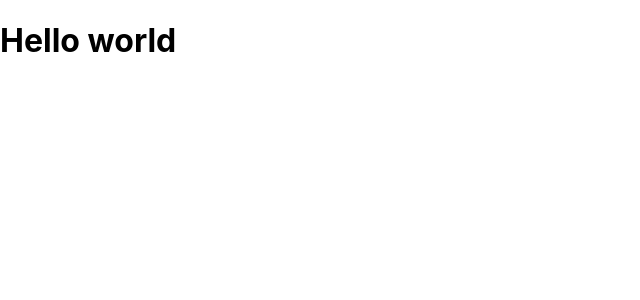
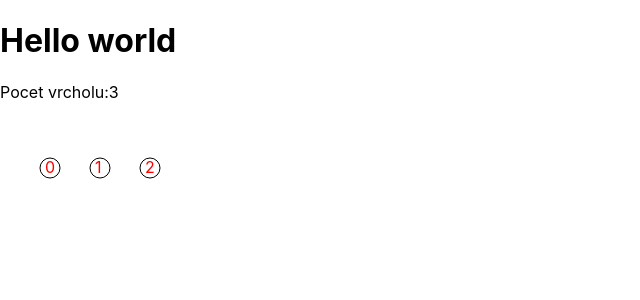
Before and after one commit to DangQuyTaiKB/Automat-React-app, a React (Create React App) app in the folder project/: page / in a window 1280 px wide. Shown: the top 300 px of the page, without its empty margins (0-640 px from the left). Built offline with nearby package versions, Linux system fonts and the light colour scheme.

Commit message:
first commit

```diff
--- a/project/package.json
+++ b/project/package.json
@@ -6,6 +6,7 @@
     "@testing-library/jest-dom": "^5.16.2",
     "@testing-library/react": "^12.1.4",
     "@testing-library/user-event": "^13.5.0",
+    "bootstrap": "^4.1.1",
     "react": "^17.0.2",
     "react-dom": "^17.0.2",
     "react-scripts": "5.0.0",
--- a/project/src/components/automat.jsx
+++ b/project/src/components/automat.jsx
@@ -2,12 +2,25 @@ import React, {Component} from 'react';
 
 
 class Automat extends Component{
+    constructor(){
+        super();
+        this.state ={pocetVrcholu:3};
+    }
+
     render(){
+        const pozice_3=[[50,50],[100,50],[150,50]];
         return(
             <div>
                 <h1>Hello world</h1>
-                <svg>
-
+                <p>Pocet vrcholu:{this.state.pocetVrcholu}</p>
+                <svg width="750" height="500">
+                    {pozice_3.map((value,index)=>{
+                        //lap lai circle va text
+                        return <>
+                            <circle cx= {value[0]} cy={value[1]} r="10" stroke="black" stroke-width="1" fill="white"></circle>
+                            <text x={value[0]-5} y={value[1]+5} fill="red">{index}</text>
+                        </>
+                    })}
                 </svg>
             </div>
         );
```
Also changed, not shown: 1 other file (tests, documents, lock files or other folders).
